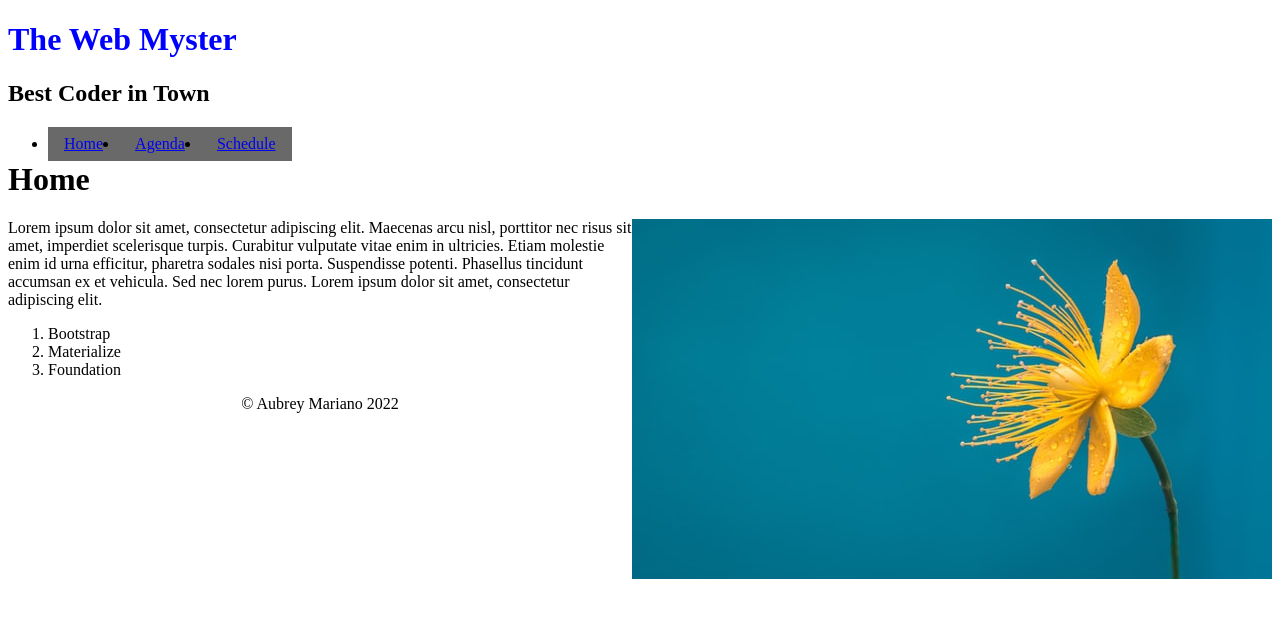
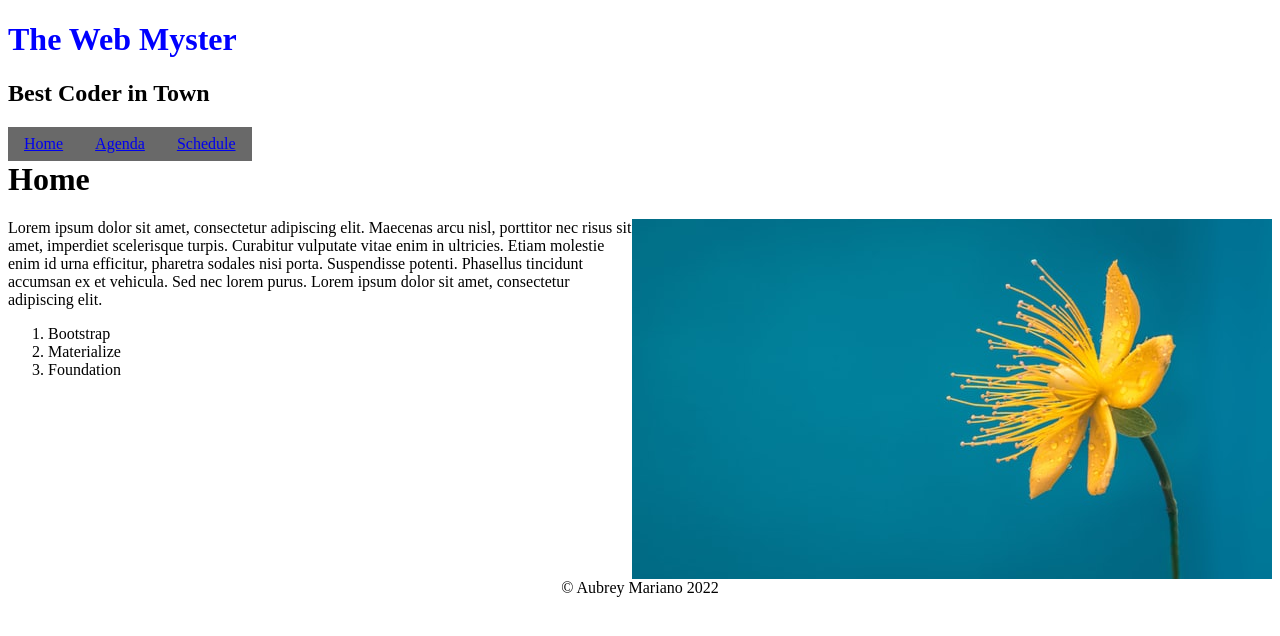
Before and after one commit to aqmariano/aqmariano.github.io, a plain HTML site: page index.html in a window 1280 px wide. Drawn offline with Linux system fonts and the light colour scheme.

Commit message:
css update

```diff
--- a/CSS/styles.css
+++ b/CSS/styles.css
@@ -1,8 +1,10 @@
 header h1 {
     color: blue;
 }
+nav ul {padding: 0;}
 nav ul li {
     float: left;
+    list-style-type: none;
 }
 nav ul li a {
     display: block;
@@ -17,4 +19,5 @@ main img {
 }
 footer {
     text-align: center;
+    clear: both;
 }
```
